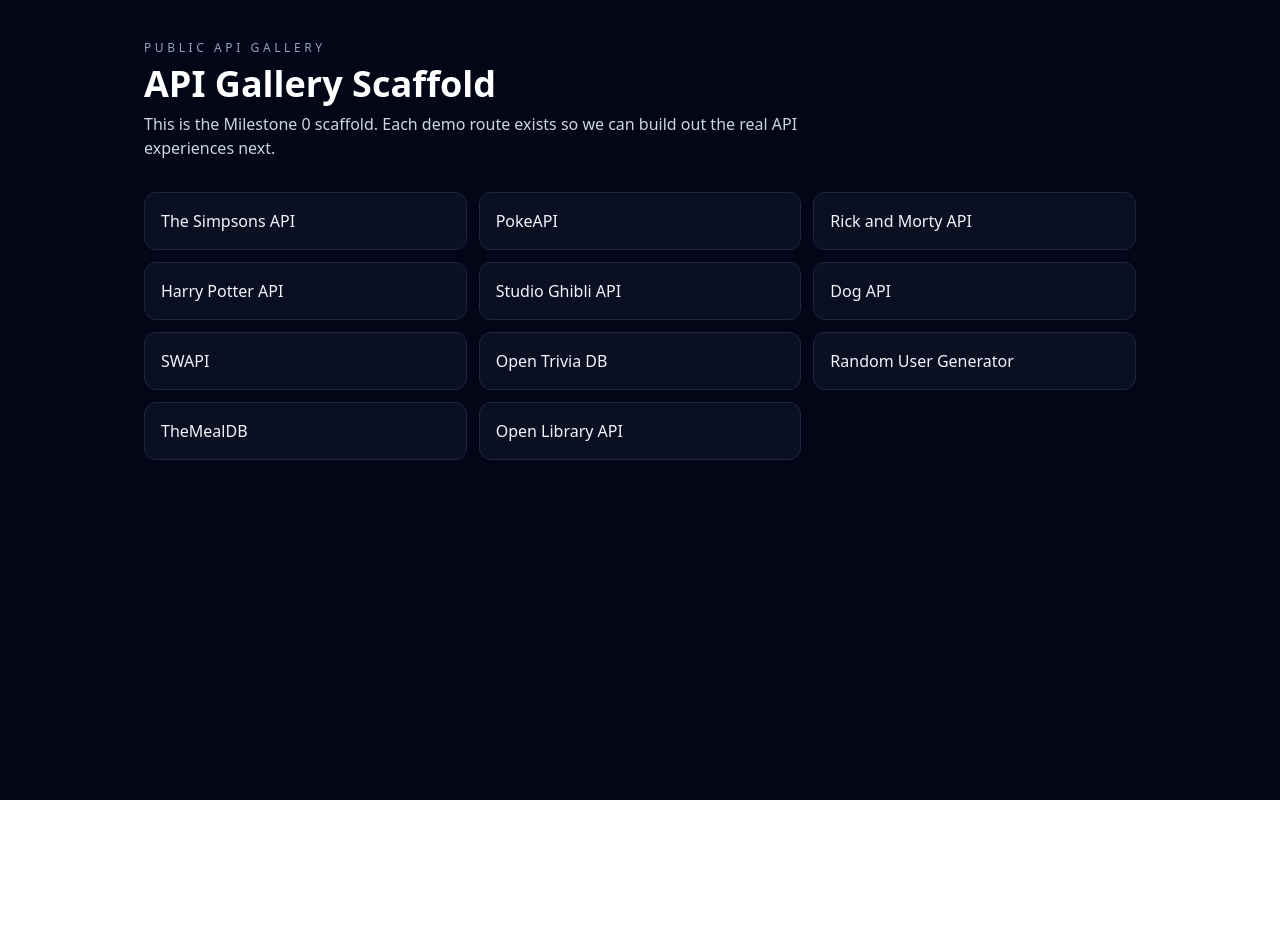
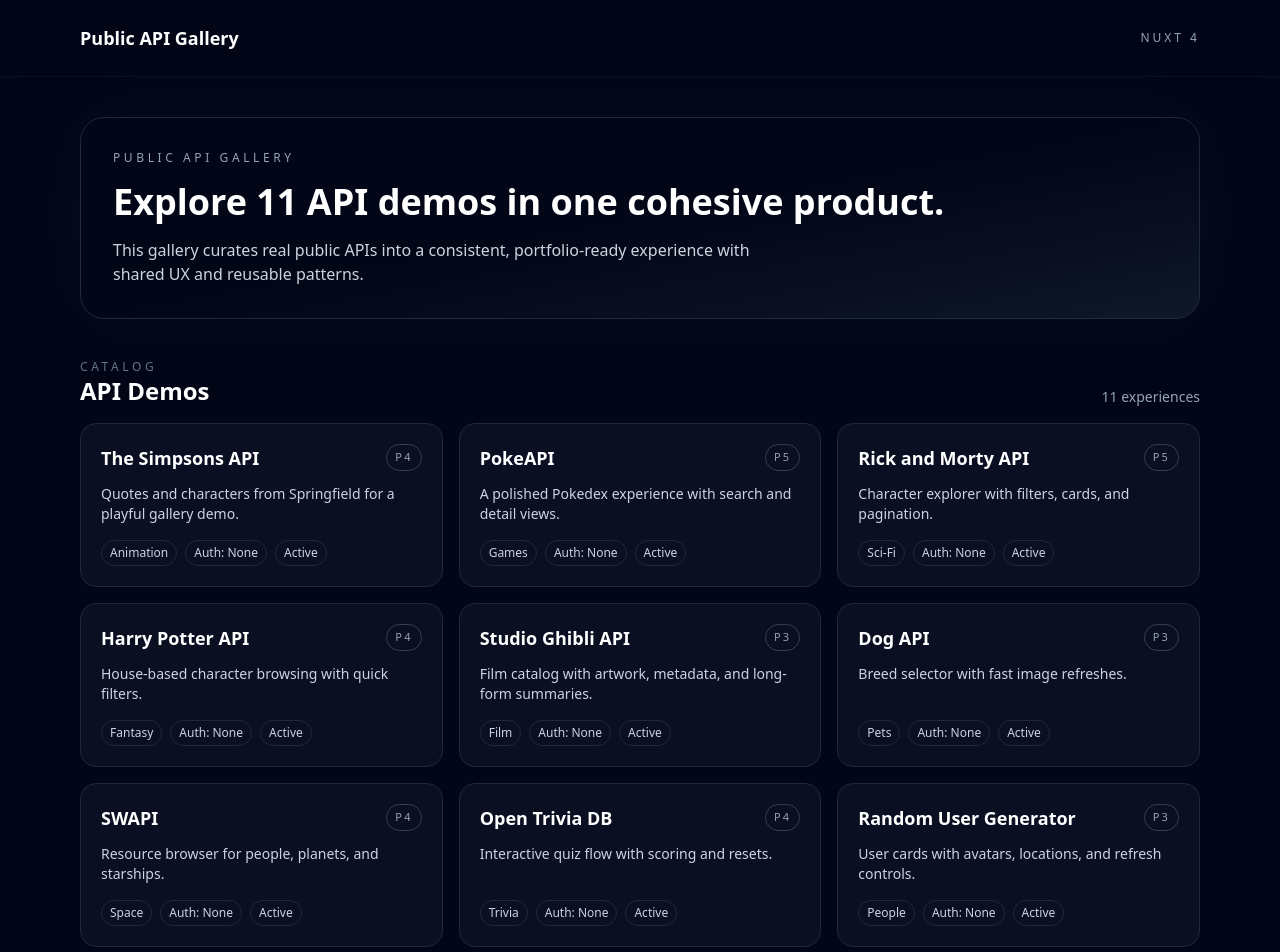
Before and after one commit to kevincarcache/public-api-gallery-nuxt-challenge, a Nuxt app: page / in a window 1280 px wide. Shown: the top 952 px of the page. Before the commit the page ends 800 px from the top, so only its background shows below. Built offline with nearby package versions, Linux system fonts and the light colour scheme.

Commit message:
feat(m1): homepage layout and catalog

```diff
--- a/app.vue
+++ b/app.vue
@@ -1,7 +1,9 @@
 <template>
   <div class="min-h-screen bg-slate-950 text-slate-100">
-    <div class="mx-auto w-full max-w-5xl px-4 py-10">
+    <AppHeader />
+    <PageContainer>
       <NuxtPage />
-    </div>
+    </PageContainer>
+    <AppFooter />
   </div>
 </template>
--- /dev/null
+++ b/components/cards/ApiCard.vue
@@ -0,0 +1,40 @@
+<script setup lang="ts">
+import type { ApiCatalogItem } from '~/data/api-catalog'
+
+defineProps<{
+  item: ApiCatalogItem
+}>()
+</script>
+
+<template>
+  <NuxtLink
+    :to="item.route"
+    class="group flex h-full flex-col justify-between rounded-2xl border border-slate-800 bg-slate-900/60 p-5 transition hover:border-slate-600 hover:bg-slate-900"
+  >
+    <div class="space-y-3">
+      <div class="flex items-start justify-between gap-4">
+        <h3 class="text-lg font-semibold text-white">
+          {{ item.name }}
+        </h3>
+        <span class="rounded-full border border-slate-700 px-2 py-1 text-[11px] uppercase tracking-[0.2em] text-slate-400">
+          P{{ item.priority }}
+        </span>
+      </div>
+      <p class="text-sm text-slate-300">
+        {{ item.description }}
+      </p>
+    </div>
+
+    <div class="mt-4 flex flex-wrap gap-2 text-xs text-slate-300">
+      <span class="rounded-full border border-slate-800 px-2 py-1">
+        {{ item.category }}
+      </span>
+      <span class="rounded-full border border-slate-800 px-2 py-1">
+        Auth: {{ item.auth }}
+      </span>
+      <span class="rounded-full border border-slate-800 px-2 py-1 capitalize">
+        {{ item.status }}
+      </span>
+    </div>
+  </NuxtLink>
+</template>
--- /dev/null
+++ b/components/layout/AppFooter.vue
@@ -0,0 +1,7 @@
+<template>
+  <footer class="border-t border-slate-900/60">
+    <div class="mx-auto w-full max-w-6xl px-4 py-8 text-sm text-slate-400">
+      Built as a cohesive gallery of public API demos.
+    </div>
+  </footer>
+</template>
--- /dev/null
+++ b/components/layout/AppHeader.vue
@@ -0,0 +1,10 @@
+<template>
+  <header class="border-b border-slate-900/60 bg-slate-950/80 backdrop-blur">
+    <div class="mx-auto flex w-full max-w-6xl items-center justify-between px-4 py-6">
+      <NuxtLink class="text-lg font-semibold text-white" to="/">
+        Public API Gallery
+      </NuxtLink>
+      <span class="text-xs uppercase tracking-[0.25em] text-slate-400">Nuxt 4</span>
+    </div>
+  </header>
+</template>
--- /dev/null
+++ b/components/layout/PageContainer.vue
@@ -0,0 +1,5 @@
+<template>
+  <main class="mx-auto w-full max-w-6xl px-4 py-10">
+    <slot />
+  </main>
+</template>
--- /dev/null
+++ b/components/sections/HeroSection.vue
@@ -0,0 +1,21 @@
+<script setup lang="ts">
+defineProps<{
+  total: number
+}>()
+</script>
+
+<template>
+  <section class="rounded-3xl border border-slate-800 bg-gradient-to-br from-slate-950 via-slate-950 to-slate-900 p-8 shadow-[0_0_80px_rgba(15,23,42,0.45)]">
+    <div class="space-y-4">
+      <p class="text-xs uppercase tracking-[0.3em] text-slate-400">
+        Public API Gallery
+      </p>
+      <h1 class="text-3xl font-semibold text-white sm:text-4xl">
+        Explore {{ total }} API demos in one cohesive product.
+      </h1>
+      <p class="max-w-2xl text-slate-300">
+        This gallery curates real public APIs into a consistent, portfolio-ready experience with shared UX and reusable patterns.
+      </p>
+    </div>
+  </section>
+</template>
--- /dev/null
+++ b/data/api-catalog.ts
@@ -0,0 +1,135 @@
+export type ApiCatalogItem = {
+  slug: string
+  name: string
+  category: string
+  auth: string
+  priority: number
+  description: string
+  route: string
+  docsUrl: string
+  status: 'active' | 'beta' | 'planned'
+}
+
+export const apiCatalog: ApiCatalogItem[] = [
+  {
+    slug: 'simpsons',
+    name: 'The Simpsons API',
+    category: 'Animation',
+    auth: 'None',
+    priority: 4,
+    description: 'Quotes and characters from Springfield for a playful gallery demo.',
+    route: '/apis/simpsons',
+    docsUrl: 'https://thesimpsonsquoteapi.glitch.me/',
+    status: 'active'
+  },
+  {
+    slug: 'pokemon',
+    name: 'PokeAPI',
+    category: 'Games',
+    auth: 'None',
+    priority: 5,
+    description: 'A polished Pokedex experience with search and detail views.',
+    route: '/apis/pokemon',
+    docsUrl: 'https://pokeapi.co/docs/v2',
+    status: 'active'
+  },
+  {
+    slug: 'rick-morty',
+    name: 'Rick and Morty API',
+    category: 'Sci-Fi',
+    auth: 'None',
+    priority: 5,
+    description: 'Character explorer with filters, cards, and pagination.',
+    route: '/apis/rick-morty',
+    docsUrl: 'https://rickandmortyapi.com/documentation',
+    status: 'active'
+  },
+  {
+    slug: 'harry-potter',
+    name: 'Harry Potter API',
+    category: 'Fantasy',
+    auth: 'None',
+    priority: 4,
+    description: 'House-based character browsing with quick filters.',
+    route: '/apis/harry-potter',
+    docsUrl: 'https://hp-api.onrender.com/',
+    status: 'active'
+  },
+  {
+    slug: 'ghibli',
+    name: 'Studio Ghibli API',
+    category: 'Film',
+    auth: 'None',
+    priority: 3,
+    description: 'Film catalog with artwork, metadata, and long-form summaries.',
+    route: '/apis/ghibli',
+    docsUrl: 'https://ghibliapi.vercel.app/',
+    status: 'active'
+  },
+  {
+    slug: 'dogs',
+    name: 'Dog API',
+    category: 'Pets',
+    auth: 'None',
+    priority: 3,
+    description: 'Breed selector with fast image refreshes.',
+    route: '/apis/dogs',
+    docsUrl: 'https://dog.ceo/dog-api/',
+    status: 'active'
+  },
+  {
+    slug: 'star-wars',
+    name: 'SWAPI',
+    category: 'Space',
+    auth: 'None',
+    priority: 4,
+    description: 'Resource browser for people, planets, and starships.',
+    route: '/apis/star-wars',
+    docsUrl: 'https://swapi.dev/documentation',
+    status: 'active'
+  },
+  {
+    slug: 'trivia',
+    name: 'Open Trivia DB',
+    category: 'Trivia',
+    auth: 'None',
+    priority: 4,
+    description: 'Interactive quiz flow with scoring and resets.',
+    route: '/apis/trivia',
+    docsUrl: 'https://opentdb.com/api_config.php',
+    status: 'active'
+  },
+  {
+    slug: 'random-users',
+    name: 'Random User Generator',
+    category: 'People',
+    auth: 'None',
+    priority: 3,
+    description: 'User cards with avatars, locations, and refresh controls.',
+    route: '/apis/random-users',
+    docsUrl: 'https://randomuser.me/documentation',
+    status: 'active'
+  },
+  {
+    slug: 'meals',
+    name: 'TheMealDB',
+    category: 'Food',
+    auth: 'None',
+    priority: 4,
+    description: 'Recipe search and detail view with ingredients parsing.',
+    route: '/apis/meals',
+    docsUrl: 'https://www.themealdb.com/api.php',
+    status: 'active'
+  },
+  {
+    slug: 'books',
+    name: 'Open Library API',
+    category: 'Books',
+    auth: 'None',
+    priority: 4,
+    description: 'Searchable library results with cover fallbacks.',
+    route: '/apis/books',
+    docsUrl: 'https://openlibrary.org/developers/api',
+    status: 'active'
+  }
+]
--- a/pages/index.vue
+++ b/pages/index.vue
@@ -1,50 +1,23 @@
+<script setup lang="ts">
+import { apiCatalog } from '~/data/api-catalog'
+</script>
+
 <template>
-  <section class="space-y-8">
-    <div class="space-y-2">
-      <p class="text-xs uppercase tracking-[0.3em] text-slate-400">Public API Gallery</p>
-      <h1 class="text-3xl font-semibold text-white sm:text-4xl">
-        API Gallery Scaffold
-      </h1>
-      <p class="max-w-2xl text-slate-300">
-        This is the Milestone 0 scaffold. Each demo route exists so we can
-        build out the real API experiences next.
-      </p>
-    </div>
+  <div class="space-y-10">
+    <HeroSection :total="apiCatalog.length" />
 
-    <div class="grid gap-3 sm:grid-cols-2 lg:grid-cols-3">
-      <NuxtLink class="rounded-xl border border-slate-800 bg-slate-900/60 p-4 text-slate-100 transition hover:border-slate-700" to="/apis/simpsons">
-        The Simpsons API
-      </NuxtLink>
-      <NuxtLink class="rounded-xl border border-slate-800 bg-slate-900/60 p-4 text-slate-100 transition hover:border-slate-700" to="/apis/pokemon">
-        PokeAPI
-      </NuxtLink>
-      <NuxtLink class="rounded-xl border border-slate-800 bg-slate-900/60 p-4 text-slate-100 transition hover:border-slate-700" to="/apis/rick-morty">
-        Rick and Morty API
-      </NuxtLink>
-      <NuxtLink class="rounded-xl border border-slate-800 bg-slate-900/60 p-4 text-slate-100 transition hover:border-slate-700" to="/apis/harry-potter">
-        Harry Potter API
-      </NuxtLink>
-      <NuxtLink class="rounded-xl border border-slate-800 bg-slate-900/60 p-4 text-slate-100 transition hover:border-slate-700" to="/apis/ghibli">
-        Studio Ghibli API
-      </NuxtLink>
-      <NuxtLink class="rounded-xl border border-slate-800 bg-slate-900/60 p-4 text-slate-100 transition hover:border-slate-700" to="/apis/dogs">
-        Dog API
-      </NuxtLink>
-      <NuxtLink class="rounded-xl border border-slate-800 bg-slate-900/60 p-4 text-slate-100 transition hover:border-slate-700" to="/apis/star-wars">
-        SWAPI
-      </NuxtLink>
-      <NuxtLink class="rounded-xl border border-slate-800 bg-slate-900/60 p-4 text-slate-100 transition hover:border-slate-700" to="/apis/trivia">
-        Open Trivia DB
-      </NuxtLink>
-      <NuxtLink class="rounded-xl border border-slate-800 bg-slate-900/60 p-4 text-slate-100 transition hover:border-slate-700" to="/apis/random-users">
-        Random User Generator
-      </NuxtLink>
-      <NuxtLink class="rounded-xl border border-slate-800 bg-slate-900/60 p-4 text-slate-100 transition hover:border-slate-700" to="/apis/meals">
-        TheMealDB
-      </NuxtLink>
-      <NuxtLink class="rounded-xl border border-slate-800 bg-slate-900/60 p-4 text-slate-100 transition hover:border-slate-700" to="/apis/books">
-        Open Library API
-      </NuxtLink>
-    </div>
-  </section>
+    <section class="space-y-4">
+      <div class="flex flex-wrap items-end justify-between gap-3">
+        <div>
+          <p class="text-xs uppercase tracking-[0.3em] text-slate-500">Catalog</p>
+          <h2 class="text-2xl font-semibold text-white">API Demos</h2>
+        </div>
+        <p class="text-sm text-slate-400">{{ apiCatalog.length }} experiences</p>
+      </div>
+
+      <div class="grid gap-4 sm:grid-cols-2 lg:grid-cols-3">
+        <ApiCard v-for="item in apiCatalog" :key="item.slug" :item="item" />
+      </div>
+    </section>
+  </div>
 </template>
```
Also changed, not shown: 1 other file (tests, documents, lock files or other folders).
